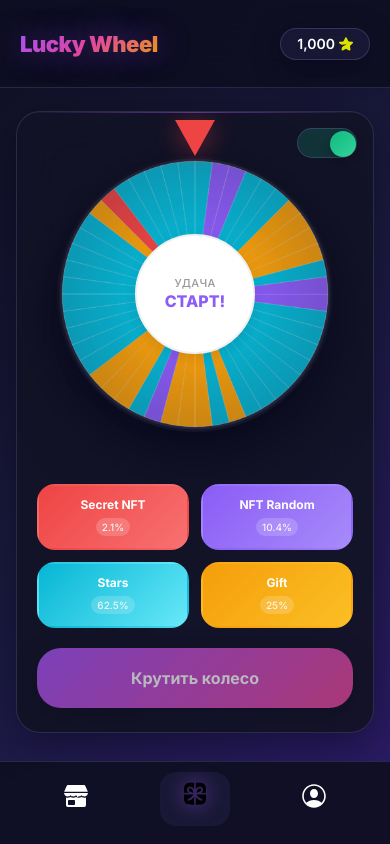
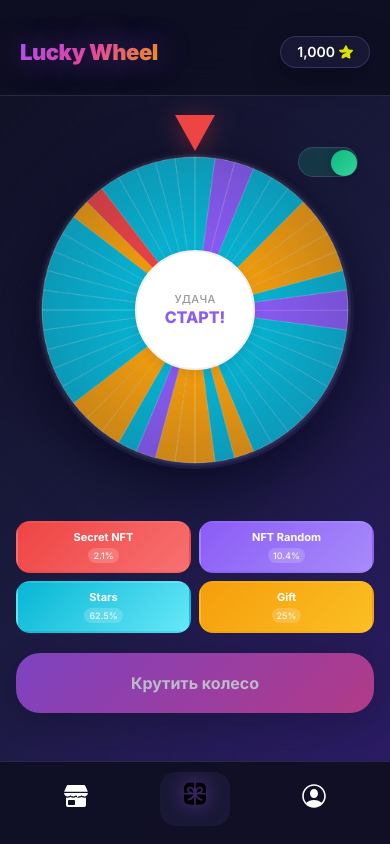
Before and after one commit to egor1107/testspinapp, a plain HTML site: page App/index.html in a window 390 px wide. Drawn offline with Linux system fonts and the light colour scheme.

Commit message:
Update style.css

```diff
--- a/App/style.css
+++ b/App/style.css
@@ -81,14 +81,14 @@
       position: relative;
     }
 
-    /* Header with balance */
+    /* Header with balance - увеличен отступ сверху */
     .app-header {
       position: fixed;
       top: 0;
       left: 0;
       right: 0;
       z-index: 100;
-      padding: 16px 20px;
+      padding: 32px 20px 16px; /* Увеличен верхний отступ с 16px до 32px */
       background: rgba(15, 15, 35, 0.9);
       backdrop-filter: blur(20px);
       border-bottom: 1px solid var(--panel-border);
@@ -126,9 +126,21 @@
     }
 
     .balance-text {
+      display: inline-flex;
+      align-items: center; /* выравнивание по вертикали */
+      gap: 4px; /* звезда максимально близко к числу */
       font-size: 14px;
       font-weight: 600;
       color: var(--text-primary);
+      line-height: 1;
+    }
+    .balance-text .star-icon {
+      height: 1em; /* размер = размеру текста */
+      width: auto;
+      display: inline-block;
+      filter: sepia(1) saturate(5) hue-rotate(10deg); /* золотая */
+      vertical-align: middle;
+      margin: 0;
     }
 
     .balance-add {
@@ -192,10 +204,10 @@
       background: rgba(16, 185, 129, 0.2);
     }
 
-    /* Main content */
+    /* Main content - увеличен отступ сверху */
     .main-content {
       flex: 1;
-      padding: 100px 16px 100px;
+      padding: 120px 16px 100px; /* Увеличен верхний отступ с 100px до 120px */
       display: flex;
       align-items: center;
       justify-content: center;
@@ -222,34 +234,29 @@
       to { opacity: 1; transform: translateY(0); }
     }
 
+    /* Убраны рамки у панели */
     .panel{
-      background: var(--panel);
-      backdrop-filter: blur(20px);
-      -webkit-backdrop-filter: blur(20px);
-      border-radius: 32px;
-      padding: 32px 24px;
-      border: 1px solid var(--panel-border);
-      box-shadow: var(--shadow-medium);
+      background: transparent; /* Убрана фоновая заливка */
+      backdrop-filter: none; /* Убран эффект размытия */
+      -webkit-backdrop-filter: none;
+      border-radius: 0; /* Убрано скругление */
+      padding: 0; /* Убраны внутренние отступы */
+      border: none; /* Убрана рамка */
+      box-shadow: none; /* Убрана тень */
       position: relative;
-      overflow: hidden;
-      transition: all 0.3s cubic-bezier(0.4, 0, 0.2, 1);
+      overflow: visible;
+      transition: none;
     }
 
     .panel::before {
-      content: '';
-      position: absolute;
-      top: 0;
-      left: 0;
-      right: 0;
-      height: 1px;
-      background: linear-gradient(90deg, transparent, rgba(168, 85, 247, 0.5), transparent);
+      display: none; /* Убран градиентный бордер сверху */
     }
 
     /* Enhanced wheel container - increased size */
     .wheel-container {
       position: relative;
       width: 100%;
-      max-width: 380px; /* Slightly increased */
+      max-width: 420px; /* Увеличен размер с 380px до 420px */
       aspect-ratio: 1;
       margin: 0 auto 32px;
       padding: 20px;
@@ -299,8 +306,8 @@
       left: 50%;
       top: 50%;
       transform: translate(-50%, -50%);
-      width: 120px;
-      height: 120px;
+      width: 130px; /* Увеличен размер с 120px до 130px */
+      height: 130px; /* Увеличен размер с 120px до 130px */
       border-radius: 50%;
       background: white;
       border: 2px solid #f0f0f0;
@@ -362,17 +369,18 @@
     .bet-grid{
       display: grid;
       grid-template-columns: repeat(2, 1fr);
-      gap: 12px;
+      gap: 8px; /* Уменьшен отступ между кнопками с 12px до 8px */
       margin-bottom: 20px;
     }
 
+    /* Уменьшены кнопки выбора ставок */
     .bet-option{
-      padding: 14px 12px;
-      border-radius: 18px;
+      padding: 10px 8px; /* Уменьшены отступы с 14px 12px до 10px 8px */
+      border-radius: 14px; /* Уменьшено скругление с 18px до 14px */
       cursor: pointer;
       text-align: center;
       font-weight: 600;
-      font-size: 12px;
+      font-size: 11px; /* Уменьшен размер шрифта с 12px до 11px */
       border: 2px solid transparent;
       transition: all 0.3s cubic-bezier(0.4, 0, 0.2, 1);
       position: relative;
@@ -380,7 +388,7 @@
       display: flex;
       flex-direction: column;
       align-items: center;
-      gap: 6px;
+      gap: 4px; /* Уменьшен отступ с 6px до 4px */
       color: white;
       overflow: hidden;
     }
@@ -446,17 +454,17 @@
 
     .prize-name {
       font-weight: 700;
-      font-size: 12px;
+      font-size: 11px; /* Уменьшен размер с 12px до 11px */
       line-height: 1.2;
     }
 
     .prize-chance {
-      font-size: 10px;
+      font-size: 9px; /* Уменьшен размер с 10px до 9px */
       opacity: 0.9;
       font-weight: 500;
       background: rgba(255, 255, 255, 0.2);
-      padding: 3px 6px;
-      border-radius: 10px;
+      padding: 2px 5px; /* Уменьшены отступы с 3px 6px до 2px 5px */
+      border-radius: 8px; /* Уменьшено скругление с 10px до 8px */
     }
 
     .spin-button{
@@ -611,10 +619,22 @@
       font-weight: 600;
       color: var(--text-secondary);
       transition: color 0.3s ease;
+      display: none;
     }
 
     .nav-item.active .nav-label {
       color: var(--accent-primary);
+    }
+
+    .nav-icon img {
+      filter: brightness(0) invert(1); /* делаем белыми */
+    }
+    .nav-item.active .nav-icon img {
+      filter: none; /* цветная версия активной иконки */
+    }
+
+    .nav-icon img[alt="колесо"] {
+      filter: none;
     }
 
     /* Enhanced modal */
@@ -978,8 +998,8 @@
     /* Responsive design */
     @media(max-width: 480px){
       .panel {
-        padding: 24px 20px;
-        border-radius: 24px;
+        padding: 0;
+        border-radius: 0;
       }
       .center-hub {
         width: 120px;
@@ -989,11 +1009,11 @@
         font-size: 16px;
       }
       .wheel-container {
-        max-width: 320px;
+        max-width: 360px; /* Увеличено для мобильных */
       }
       .bet-option {
-        padding: 12px 10px;
-        font-size: 11px;
+        padding: 8px 6px; /* Еще более компактные кнопки на мобильных */
+        font-size: 10px;
       }
       .modal-content {
         padding: 24px 20px;
@@ -1025,6 +1045,12 @@
       .stat-number {
         font-size: 24px;
       }
+      .app-header {
+        padding: 24px 20px 16px; /* Уменьшен отступ для мобильных */
+      }
+      .main-content {
+        padding: 100px 16px 100px; /* Уменьшен отступ для мобильных */
+      }
     }
 
     /* Loading state */
@@ -1051,59 +1077,3 @@
       border-radius: 2px;
       opacity: 0.9;
     }
-
-.nav-label { display: none; }
-.nav-icon img {
-  filter: brightness(0) invert(1); /* делаем белыми */
-}
-.nav-item.active .nav-icon img {
-  filter: none; /* цветная версия активной иконки */
-}
-
-
-.nav-icon img[alt="колесо"],
-.balance-text img[alt="звезды"] {
-  filter: none;
-}
-.balance-text img[alt="звезды"] {
-  width: 20px;
-  height: 20px;
-}
-
-
-.balance-text img[alt="звезды"] {
-  filter: sepia(1) saturate(5) hue-rotate(10deg);
-}
-
-
-.balance-text {
-  font-size: 14px;
-  font-weight: 600;
-  color: var(--text-primary);
-  line-height: 1;
-}
-.balance-text .star-icon {
-  height: 1em; /* по высоте текста */
-  width: auto;
-  filter: sepia(1) saturate(5) hue-rotate(10deg); /* золотая */
-  margin-bottom: -2px; /* чуть опустить для ровного выравнивания */
-}
-
-
-.balance-text {
-  display: inline-flex;
-  align-items: center; /* выравнивание по вертикали */
-  gap: 4px; /* звезда максимально близко к числу */
-  font-size: 14px;
-  font-weight: 600;
-  color: var(--text-primary);
-  line-height: 1;
-}
-.balance-text .star-icon {
-  height: 1em; /* размер = размеру текста */
-  width: auto;
-  display: inline-block;
-  filter: sepia(1) saturate(5) hue-rotate(10deg); /* золотая */
-  vertical-align: middle;
-  margin: 0;
-}
```
